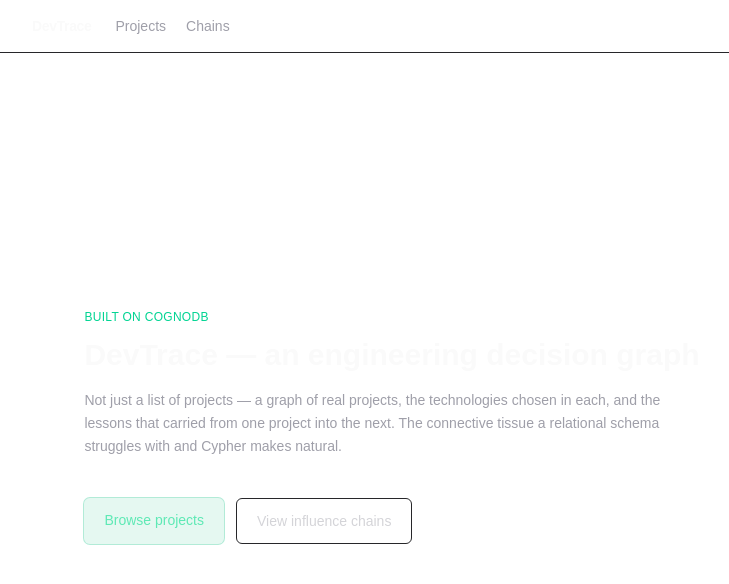
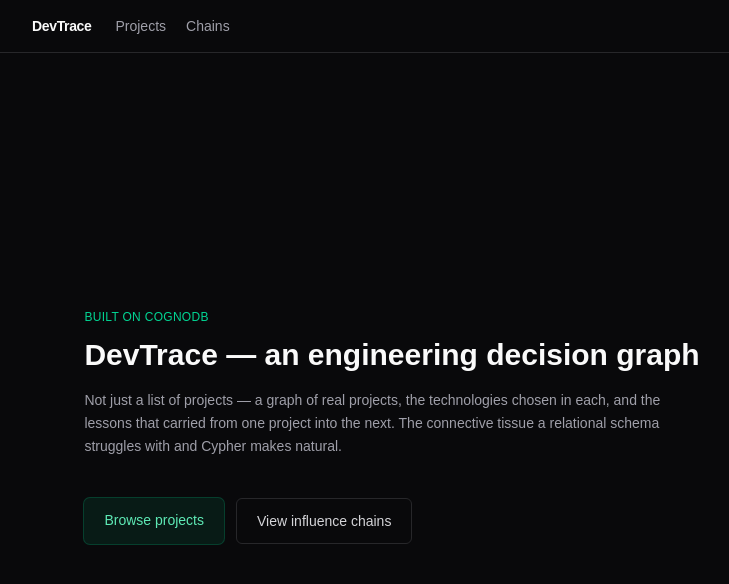
Before and after one commit to Mofathy183/devtrace, a Next.js app: page / in a window 1280 px wide. Shown: the top 584 px of the page, without its empty margins (248-977 px from the left). Built offline with nearby package versions, Linux system fonts and the light colour scheme.

Commit message:
style(ui): define dark theme color tokens
- Establish a dark visual foundation for the application
- Add a shared accent token for consistent UI emphasis
- Expose the display font through the Tailwind theme

```diff
--- a/src/app/globals.css
+++ b/src/app/globals.css
@@ -1,22 +1,18 @@
 @import 'tailwindcss';
 
 :root {
-	--background: #ffffff;
-	--foreground: #171717;
+	--background: #09090b;
+	--foreground: #e4e4e7;
+	--accent: #d4a15f;
 }
 
 @theme inline {
 	--color-background: var(--background);
 	--color-foreground: var(--foreground);
+	--color-accent: var(--accent);
 	--font-sans: var(--font-geist-sans);
 	--font-mono: var(--font-geist-mono);
-}
-
-@media (prefers-color-scheme: dark) {
-	:root {
-		--background: #0a0a0a;
-		--foreground: #ededed;
-	}
+	--font-display: var(--font-display);
 }
 
 body {
```
